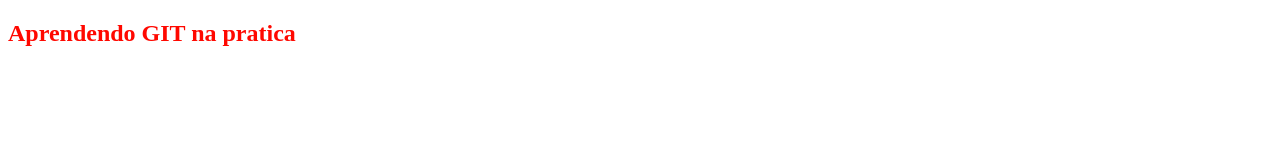
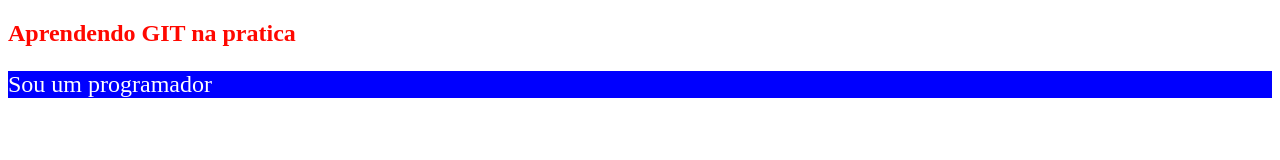
Before and after one commit to Danielaoliver/test-repo-github, a plain HTML site: page index.html in a window 1280 px wide. Drawn offline with Linux system fonts and the light colour scheme.

Commit message:
foi adiocionado uma tag p

```diff
--- a/index.html
+++ b/index.html
@@ -8,5 +8,6 @@
 </head>
 <body>
     <h2>Aprendendo GIT na pratica</h2>
+    <p>Sou um programador</p>
 </body>
 </html>
--- a/style.css
+++ b/style.css
@@ -1,3 +1,9 @@
-h2{
+h2 {
     color: #ff0800;
 }
+
+p {
+    font-size: 1.5rem;
+    color: white;
+    background: blue;
+}
```
